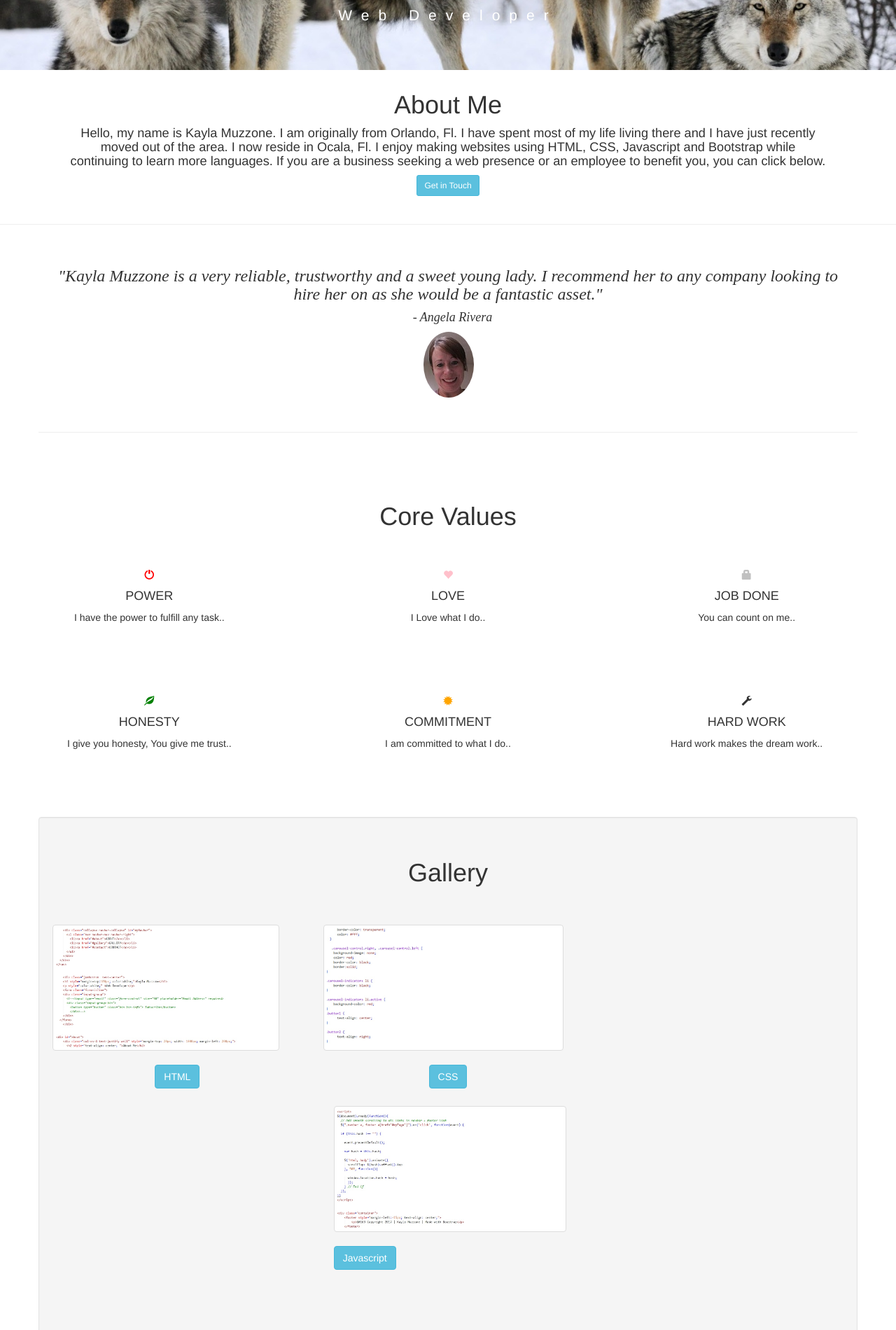
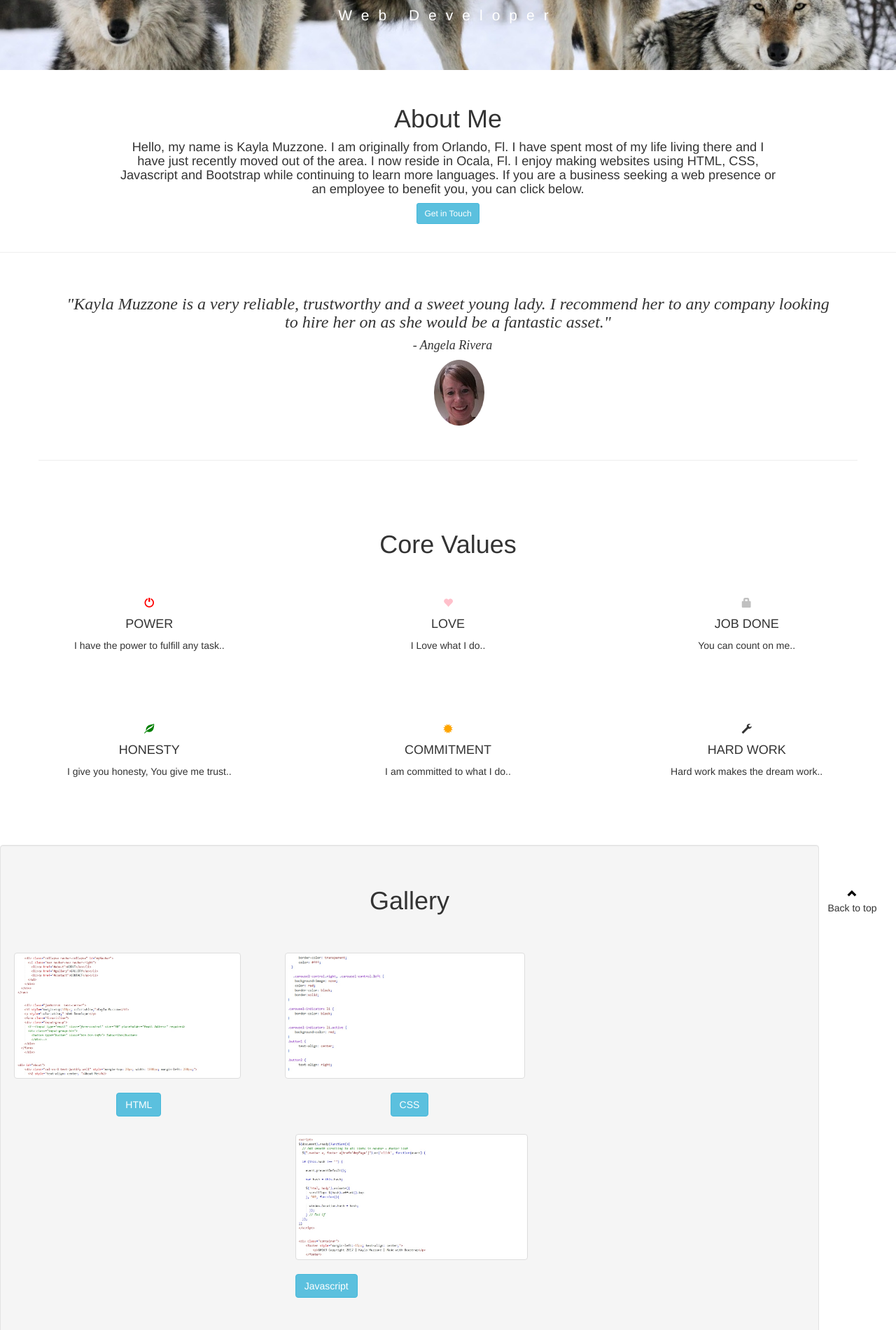
Before and after one commit to KaylaMuzzone/the-theme, a plain HTML site: page theme.html in a window 1280 px wide. Shown: the part 220-2120 px from the top of the page at 70% size. Drawn offline with nearby package versions, Linux system fonts and the light colour scheme.

Commit message:
added container

```diff
--- a/theme.html
+++ b/theme.html
@@ -50,10 +50,15 @@
     <p style="color:white;" >Web Developer</p>
 
     </div>
-    <div>
+    <div class="container">
 
       <h1 style="text-align: center; ">About Me</h1>
-  <h4 style="text-align:center; font-size: 1.3em; margin-left: 100px; margin-right: 100px;">Hello, my name is Kayla Muzzone. I am originally from Orlando, Fl. I have spent most of my life living there and I have just recently moved out of the area. I now reside in Ocala, Fl. I enjoy making websites using HTML, CSS, Javascript and Bootstrap while continuing to learn more languages. If you are a business seeking a web presence or an employee to benefit you, you can click below.</h4>
+  <h4 style="text-align:center; font-size: 1.3em; margin-left: 100px; margin-right: 100px;">Hello, my name is Kayla Muzzone.
+  I am originally from Orlando, Fl. I have spent most of my life living there and I have just recently moved out of the area.
+  I now reside in Ocala, Fl.
+  I enjoy making websites using HTML, CSS, Javascript and Bootstrap while continuing to learn more languages.
+  If you are a business seeking a web presence or an employee to benefit you, you can click below.</h4>
+    </div>
   <div class="button1">
   <a href="#contact"><button class="btn btn-info btn-sm">Get in Touch</button></a>
   </div>
@@ -75,7 +80,7 @@
 
 
 <div class="container">
-  <div class="carousel-inner " role="listbox">
+  <div class="carousel-inner container " role="listbox">
 
     <div class="item active" style="font-family: poiret one regular; font-weight: bolder;">
 
@@ -165,11 +170,11 @@
 
 
 <!--Container Portfolio Section-->
-<div id="Gallery" class="container text-center well" >
+<div id="Gallery" class="container text-center well" style="float: left;">
     </br>
   <h1>Gallery</h1><br>
 
-  <div class="row text-center">
+  <div class="row text-center" >
     <div class="col-sm-4">
 
        <a href="html.html"><img src="themehtml.jpg" class="thumbnail" style="height:180px;"></a>
@@ -187,11 +192,11 @@
 
     <div class="col-sm-4">
 
-        <a href="js.html"><img src="themejs.jpg"class="thumbnail" style="height:180px;"/></a>
+        <a href="js.html"><img src="themejs.jpg"class="thumbnail" style="height:180px; display: inline-block;"/></a>
 
 
 
-      <a href="js.html"><button class="btn btn-info" type="button">Javascript</button></a>
+      <a href="js.html"><button class="btn btn-info" type="button" >Javascript</button></a>
     </div>
   </div>
 
```
